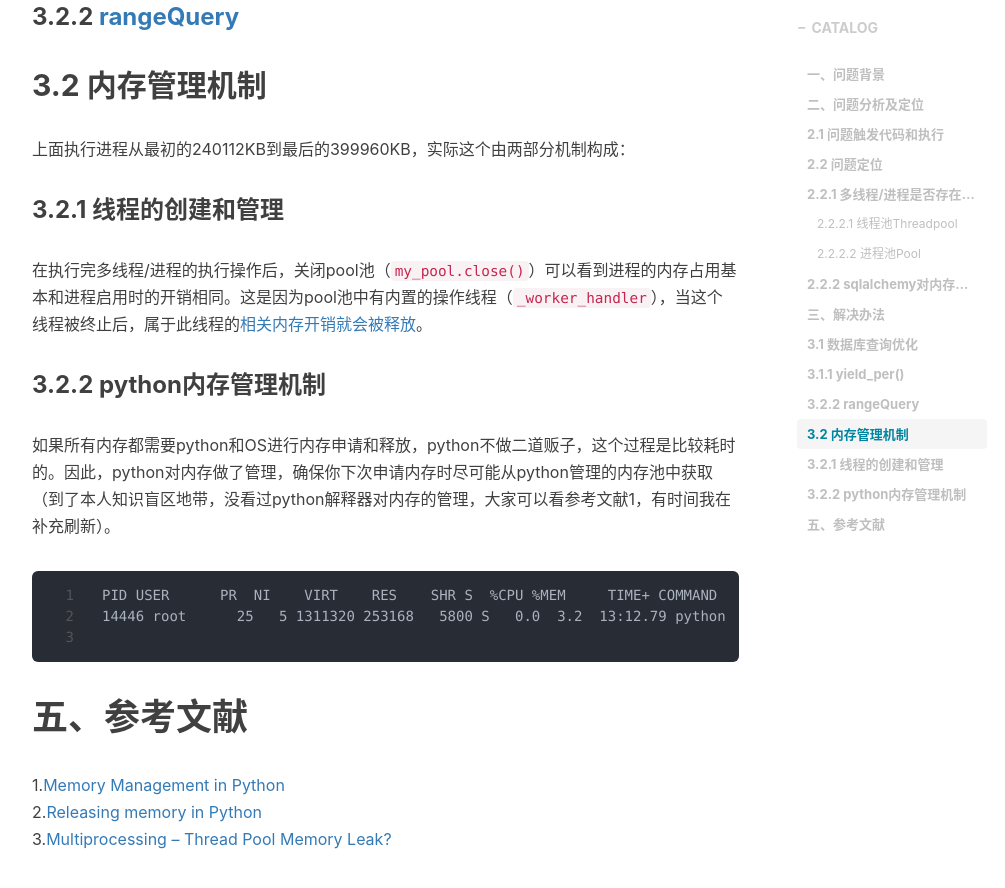
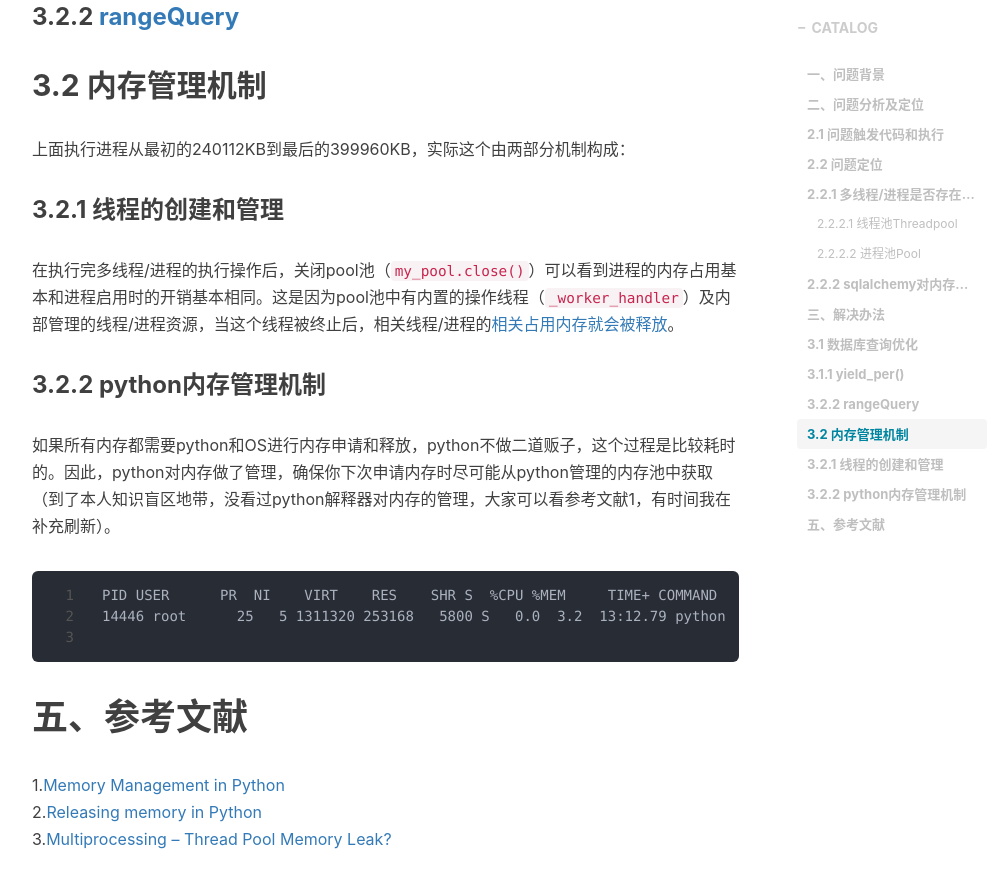
Before and after one commit to shihai1991/shihai1991.github.io, a Jekyll site: the page built from _posts/2022-09-20-multiprocessing-sqlalchemy.md, in a window 1280 px wide and 900 px high, scrolled down 4665 px. Shown: the top 888 px of the window, without its empty margins (233-1238 px from the left). Built offline with Jekyll 4.4.1, drawn with Linux system fonts in a browser that asks for light colours; nearby versions of some CDN libraries; comment, search, counter and statistics services are not loaded.

Commit message:
Update 2022-09-20-multiprocessing-sqlalchemy.md

```diff
--- a/_posts/2022-09-20-multiprocessing-sqlalchemy.md
+++ b/_posts/2022-09-20-multiprocessing-sqlalchemy.md
@@ -155,7 +155,7 @@ def Process(ctx, *args, **kwds):
 ## 3.2 内存管理机制
 上面执行进程从最初的240112KB到最后的399960KB，实际这个由两部分机制构成：
 ### 3.2.1 线程的创建和管理
-在执行完多线程/进程的执行操作后，关闭pool池（`my_pool.close()`）可以看到进程的内存占用基本和进程启用时的开销相同。这是因为pool池中有内置的操作线程（`_worker_handler`），当这个线程被终止后，属于此线程的[相关内存开销就会被释放](https://docs.python.org/3/library/multiprocessing.html#multiprocessing.pool.ThreadPool)。
+在执行完多线程/进程的执行操作后，关闭pool池（`my_pool.close()`）可以看到进程的内存占用基本和进程启用时的开销基本相同。这是因为pool池中有内置的操作线程（`_worker_handler`）及内部管理的线程/进程资源，当这个线程被终止后，相关线程/进程的[相关占用内存就会被释放](https://docs.python.org/3/library/multiprocessing.html#multiprocessing.pool.ThreadPool)。
 
 ### 3.2.2 python内存管理机制
 如果所有内存都需要python和OS进行内存申请和释放，python不做二道贩子，这个过程是比较耗时的。因此，python对内存做了管理，确保你下次申请内存时尽可能从python管理的内存池中获取（到了本人知识盲区地带，没看过python解释器对内存的管理，大家可以看参考文献1，有时间我在补充刷新）。
```
